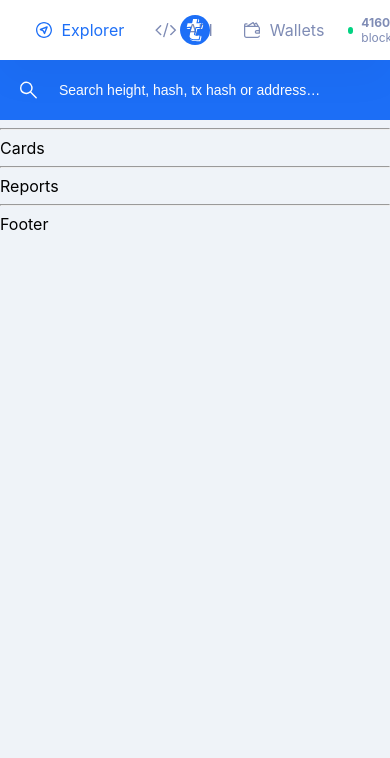
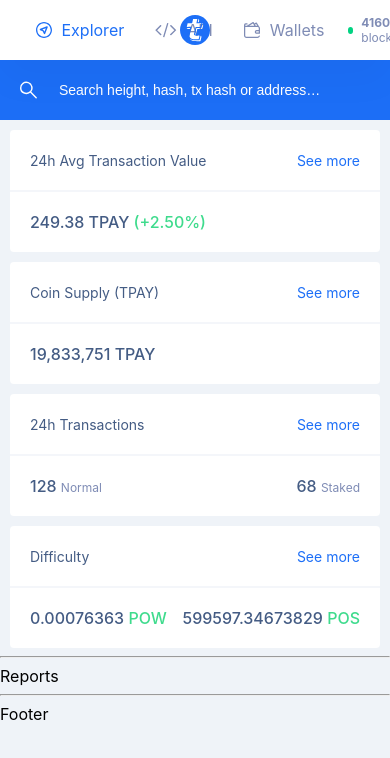
Before and after one commit to ForiDunk/TokenPay, a React (Create React App) app: page / in a window 390 px wide. Shown: the top 758 px of the page. Built offline with nearby package versions, Linux system fonts and the light colour scheme.

Commit message:
InfoCards + ui mobile

```diff
--- a/src/App.js
+++ b/src/App.js
@@ -1,12 +1,12 @@
 import React from 'react';
 import NavBar from './components/NavBar/NavBar';
 import SearchBar from './components/SearchBar/SearchBar';
+import InfoCards from './components/InfoCards/InfoCards';
 const App = () => (
   <div>
     <NavBar />
     <SearchBar />
-    <hr />
-    Cards
+    <InfoCards />
     <hr />
     Reports
     <hr />
--- /dev/null
+++ b/src/components/InfoCards/InfoCards.js
@@ -0,0 +1,69 @@
+import React from 'react';
+import Card from '../ui/Card/Card';
+import Divider from '../ui/Divider/Divider';
+
+const InfoCards = () => (
+  <div>
+    <Card>
+      <div className="card__row">
+        <span className="card__title">24h Avg Transaction Value</span>
+        <span className="card__text--blue pointer">See more</span>
+      </div>
+      <Divider />
+      <div className="card__row">
+        <span className="card__text--bold">
+          249.38 TPAY <span className="card__text--green">(+2.50%)</span>
+        </span>
+      </div>
+    </Card>
+
+    <Card>
+      <div className="card__row">
+        <span className="card__title">Coin Supply (TPAY)</span>
+        <span className="card__text--blue pointer">See more</span>
+      </div>
+      <Divider />
+      <div className="card__row">
+        <span className="card__text--bold">19,833,751 TPAY</span>
+      </div>
+    </Card>
+
+    <Card>
+      <div className="card__row">
+        <span className="card__title">24h Transactions</span>
+        <span className="card__text--blue pointer">See more</span>
+      </div>
+      <Divider />
+      <div className="card__row">
+        <div>
+          <span className="card__text--bold">128 </span>
+          <span className="card__text--small">Normal</span>
+        </div>
+        <div>
+          <span className="card__text--bold">68 </span>
+          <span className="card__text--small">Staked</span>
+        </div>
+      </div>
+    </Card>
+
+    <Card>
+      <div className="card__row">
+        <span className="card__title">Difficulty</span>
+        <span className="card__text--blue pointer">See more</span>
+      </div>
+      <Divider />
+      <div className="card__row">
+        <div>
+          <span className="card__text--bold">0.00076363 </span>
+          <span className="card__text--green">POW</span>
+        </div>
+        <div>
+          <span className="card__text--bold">599597.34673829 </span>
+          <span className="card__text--green">POS</span>
+        </div>
+      </div>
+    </Card>
+  </div>
+);
+
+export default InfoCards;
--- /dev/null
+++ b/src/components/ui/Card/Card.css
@@ -0,0 +1,42 @@
+.card {
+  border-radius: 4px;
+  background-color: #ffffff;
+  margin: 10px 10px 0 10px;
+  box-sizing: border-box;
+}
+
+.card__row {
+  height: 60px;
+  display: flex;
+  justify-content: space-between;
+  align-items: center;
+  padding: 0 20px;
+}
+
+.card__title {
+  font-size: 14px;
+  font-weight: 400;
+  color: #445c84;
+}
+
+.card__text--bold {
+  font-size: 16px;
+  font-weight: 500;
+  color: #445c84;
+  text-transform: uppercase;
+}
+.card__text--green {
+  font-size: 16px;
+  font-weight: 500;
+  color: #3fdb8d;
+}
+.card__text--blue {
+  font-size: 14px;
+  font-weight: 400;
+  color: #1d6ff7;
+}
+.card__text--small {
+  color: #7f8cb5;
+  font-size: 12px;
+  font-weight: 400;
+}
--- /dev/null
+++ b/src/components/ui/Card/Card.js
@@ -0,0 +1,6 @@
+import React from 'react';
+import './Card.css';
+
+const Card = props => <div className="card">{props.children}</div>;
+
+export default Card;
--- /dev/null
+++ b/src/components/ui/Divider/Divider.css
@@ -0,0 +1,5 @@
+.divider {
+  opacity: 0.7;
+  background-color: #eff3f8;
+  height: 2px;
+}
--- /dev/null
+++ b/src/components/ui/Divider/Divider.js
@@ -0,0 +1,6 @@
+import React from 'react';
+import './Divider.css';
+
+const Divider = () => <div className="divider" />;
+
+export default Divider;
```
